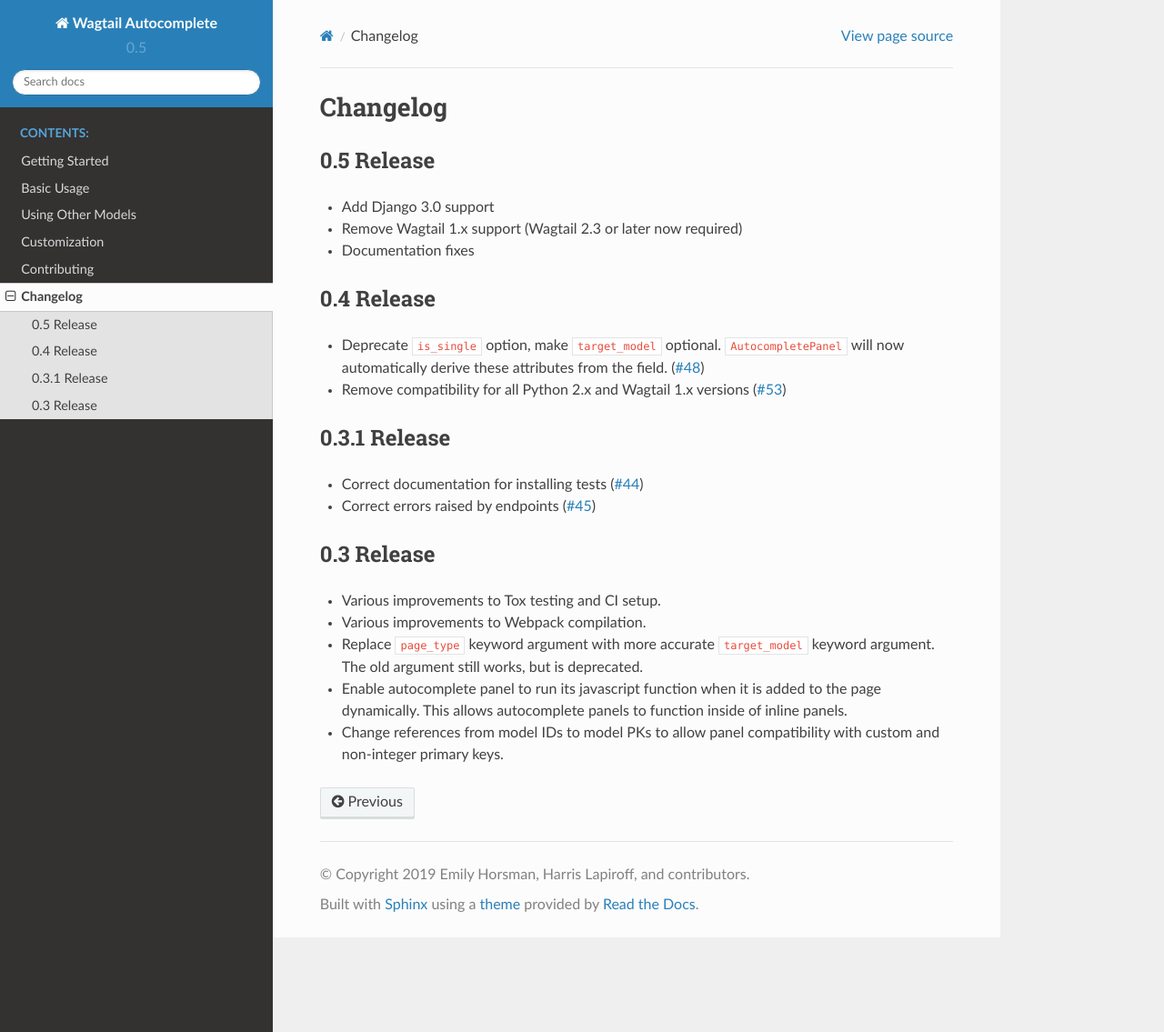
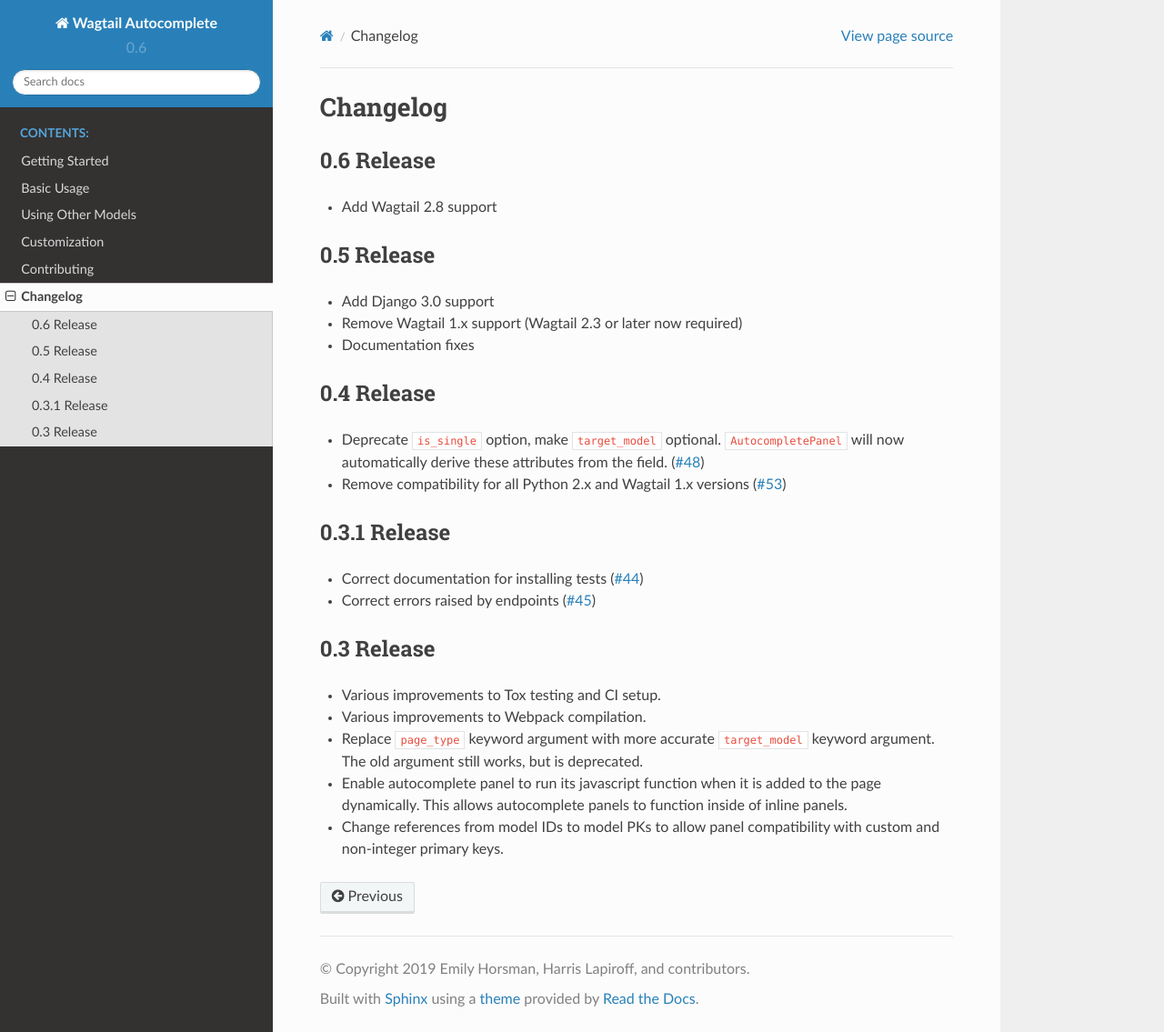
Before and after one commit to wagtail/wagtail-autocomplete, a Sphinx documentation site: the page built from docs/changelog.rst, in a window 1280 px wide and 1135 px high. Shown: the whole window at 91% size. Built offline with Sphinx 7.4.7 and the Read the Docs theme 2.0.0, drawn with Linux system fonts in a browser that asks for light colours.

Commit message:
Version bump

```diff
--- a/docs/changelog.rst
+++ b/docs/changelog.rst
@@ -1,6 +1,11 @@
 =========
 Changelog
 =========
+
+0.6 Release
+-----------
+
+* Add Wagtail 2.8 support
 
 0.5 Release
 -----------
--- a/wagtailautocomplete/__init__.py
+++ b/wagtailautocomplete/__init__.py
@@ -1,2 +1,2 @@
-VERSION = (0, 5)
+VERSION = (0, 6)
 __version__ = '.'.join([str(x) for x in VERSION])
```
